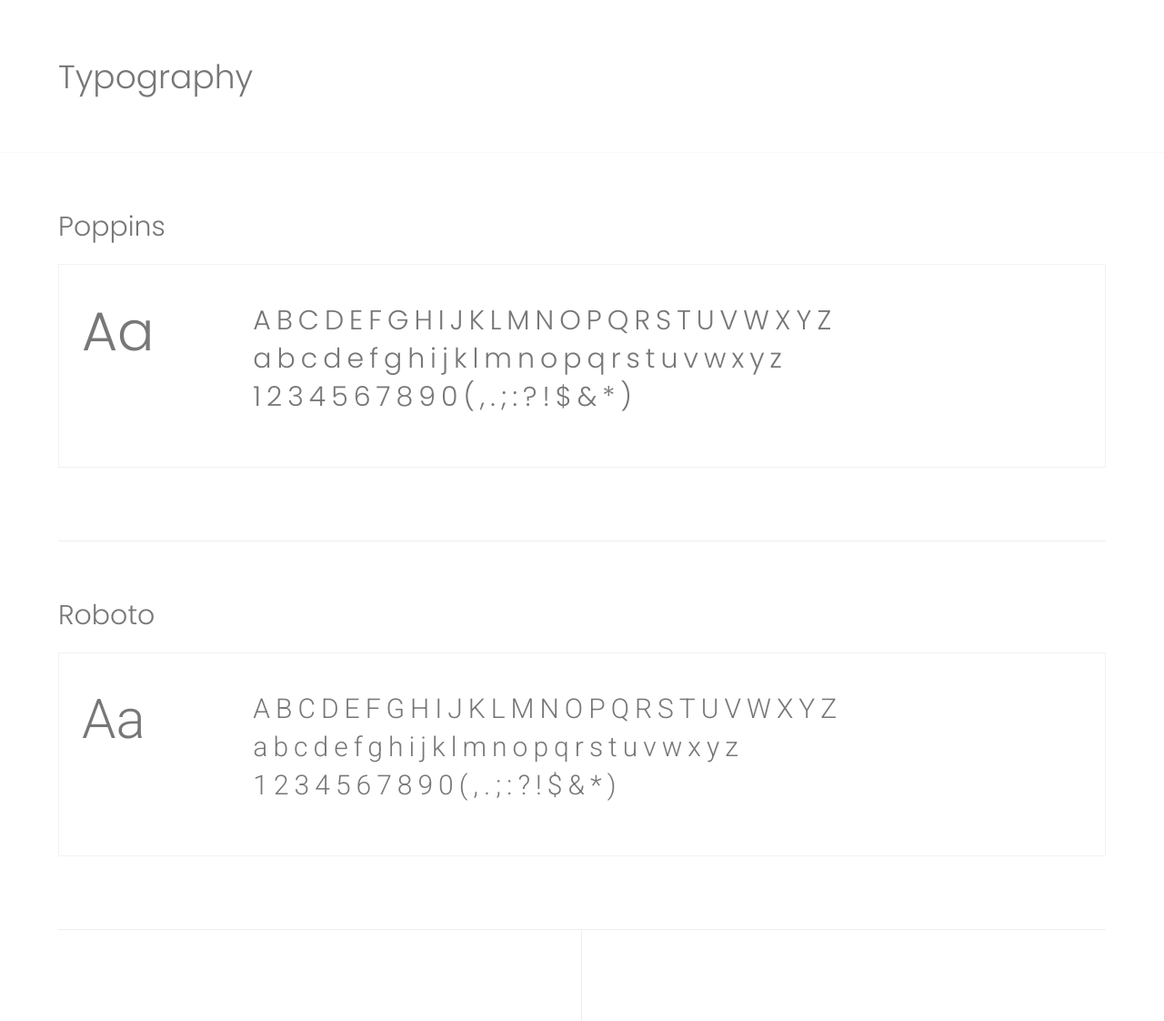
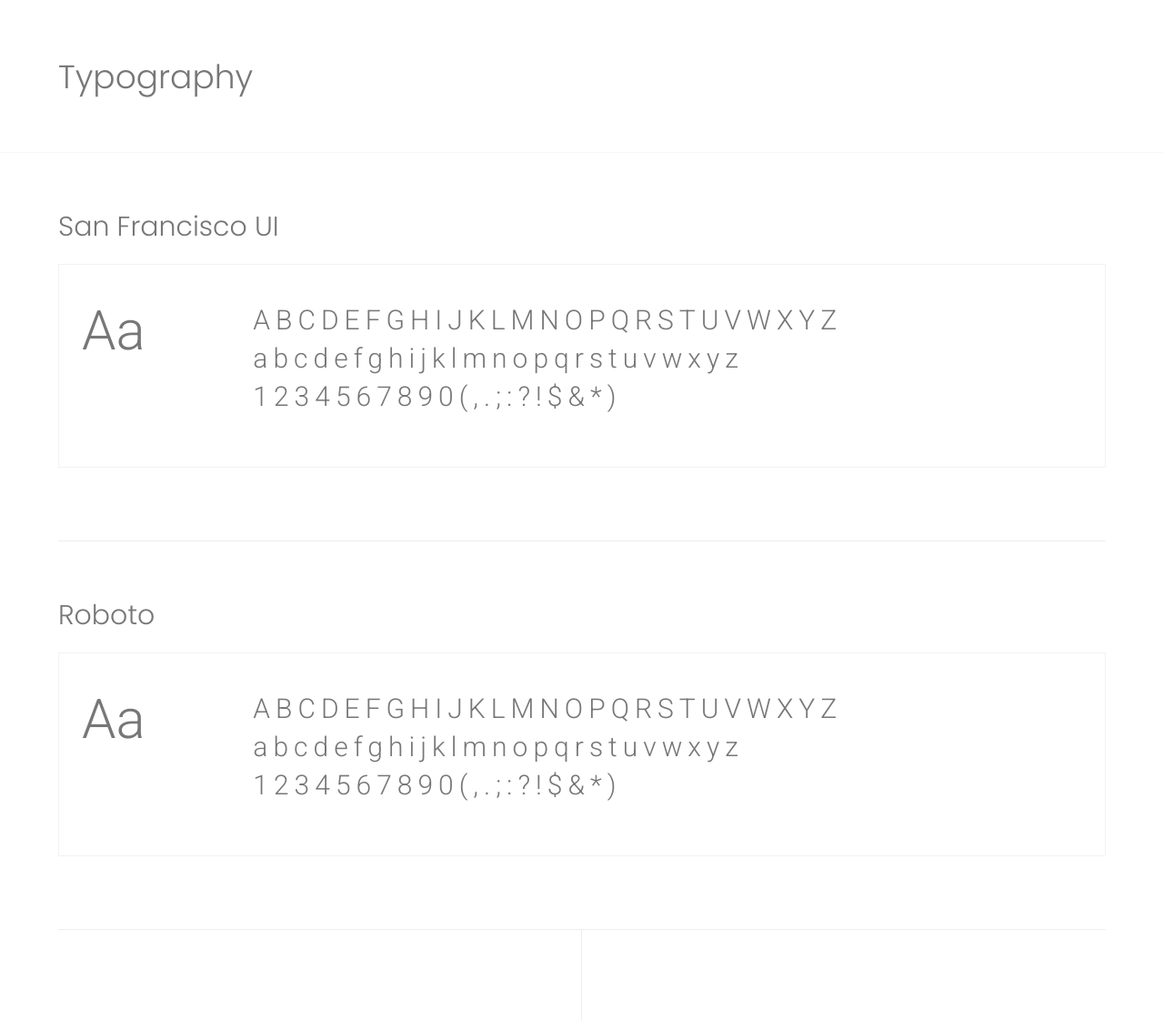
Before and after one commit to kendallsj/startbox, a Jekyll site: the page built from guidelines/brand/typography.html, in a window 1280 px wide. Shown: the whole page at 91% size. Built offline with Jekyll 4.4.1, drawn with Linux system fonts in a browser that asks for light colours; Markdown is read by kramdown in place of the engine named in the settings.

Commit message:
Update typography.html
Changed typography from Poppins to San Francisco UI

```diff
--- a/_includes/examples/brand/typography.html
+++ b/_includes/examples/brand/typography.html
@@ -1,14 +1,14 @@
 <div class="iframe_content">
-  <h2> Poppins </h2>
+  <h2> San Francisco UI </h2>
   <div class="type-sample-wrapper clear row">
     <div class="col-2-l col-12">
-      <span class="block poppins type_lead">
+      <span class="block San Francisco UI type_lead">
         Aa
       </span>
     </div>
 
     <div class="col-10-l col-12">
-      <p class="fs-2 poppins spacing-6 lineheight-6">
+      <p class="fs-2 San Francisco UI spacing-6 lineheight-6">
         <span class="type-sample">ABCDEFGHIJKLMNOPQRSTUVWXYZ</span>
         <span class="type-sample">abcdefghijklmnopqrstuvwxyz</span>
         <span class="type-sample">1234567890(,.;:?!$&amp;*)</span>
```
